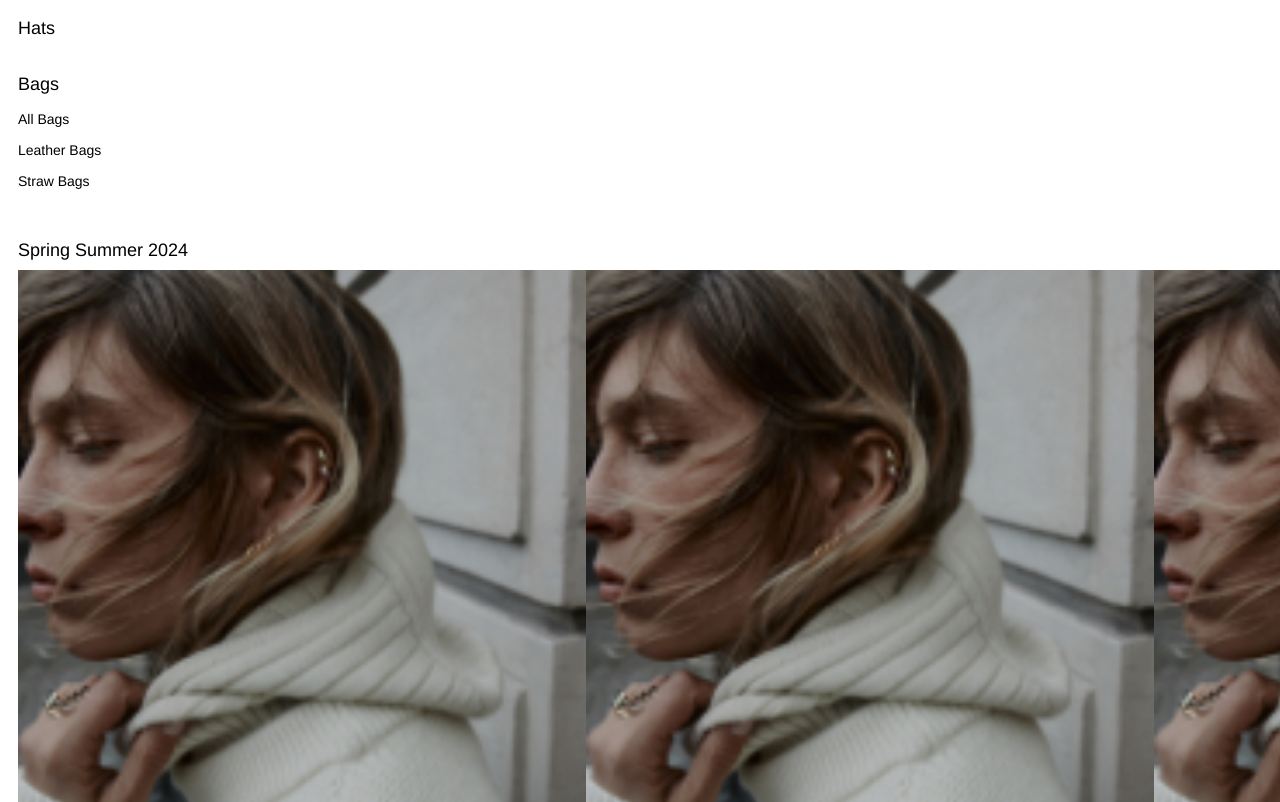
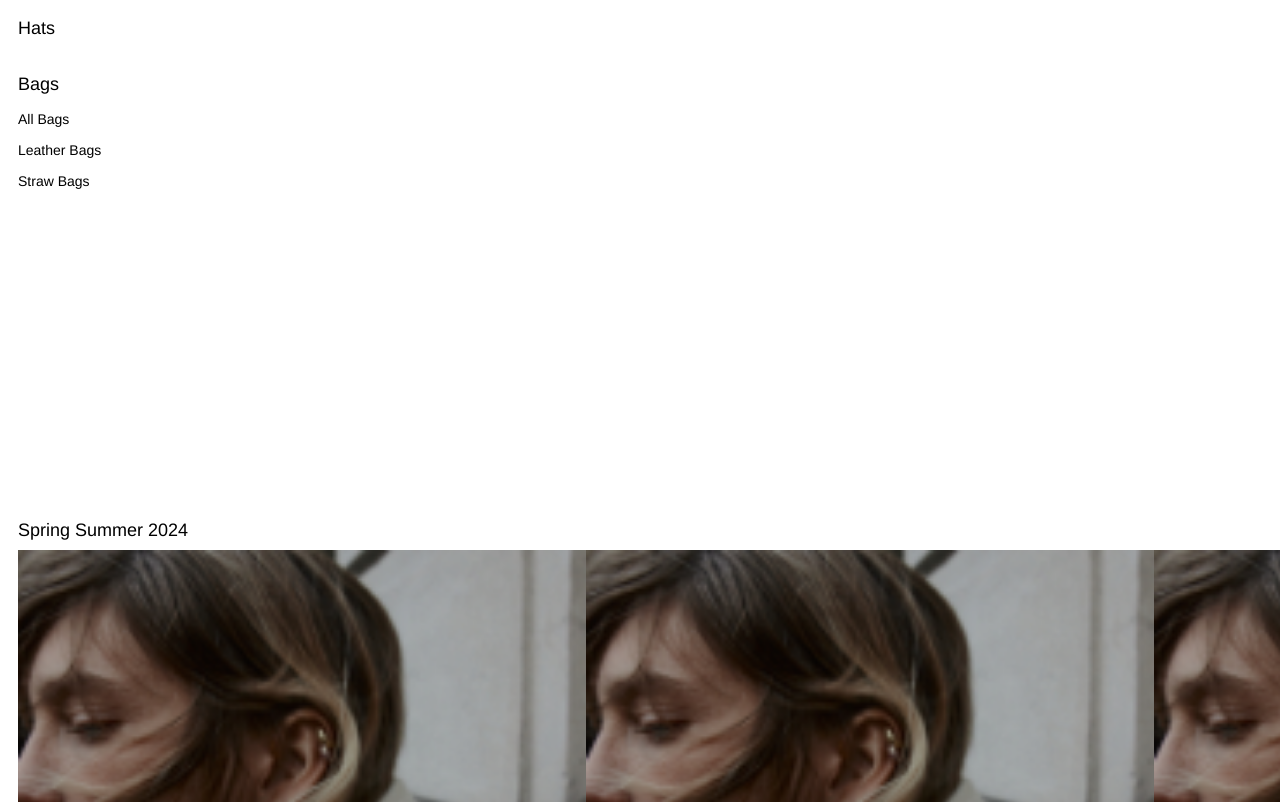
Before and after one commit to HamzaManzoorUIUX/menu-react, a React (Create React App) app: page / in a window 1280 px wide. Shown: the top 802 px of the page. Built offline with nearby package versions, Linux system fonts and the light colour scheme.

Commit message:
fix position of slider

```diff
--- a/src/assets/scss/index.scss
+++ b/src/assets/scss/index.scss
@@ -10,6 +10,8 @@ body {
   width: 100%;
   padding: 18px;
   margin-top: 0px;
+  height: calc(100vh - 280px);
+  overflow-y: auto;
 
   &-item {
     margin-bottom: 26px;
@@ -54,6 +56,8 @@ body {
 .slider-container {
   width: 100%;
   padding-left: 18px;
+  // position: fixed;
+  // bottom: 0px;
 
   .title {
     font-family: 'helvetica', 'Franklin Gothic Medium', 'Arial Narrow', Arial, sans-serif;
@@ -81,8 +85,9 @@ body {
       padding-top: calc(45% * 1.5);
       position: relative;
       overflow: hidden;
+
       // background-color: aqua;
-      img{
+      img {
         position: absolute;
         left: 0px;
         top: 0px;
```
